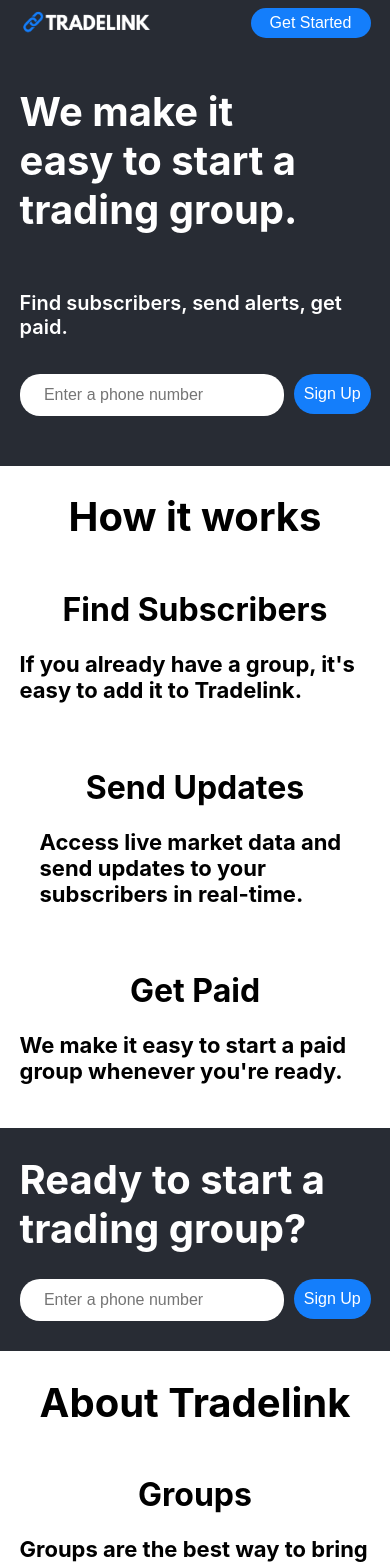
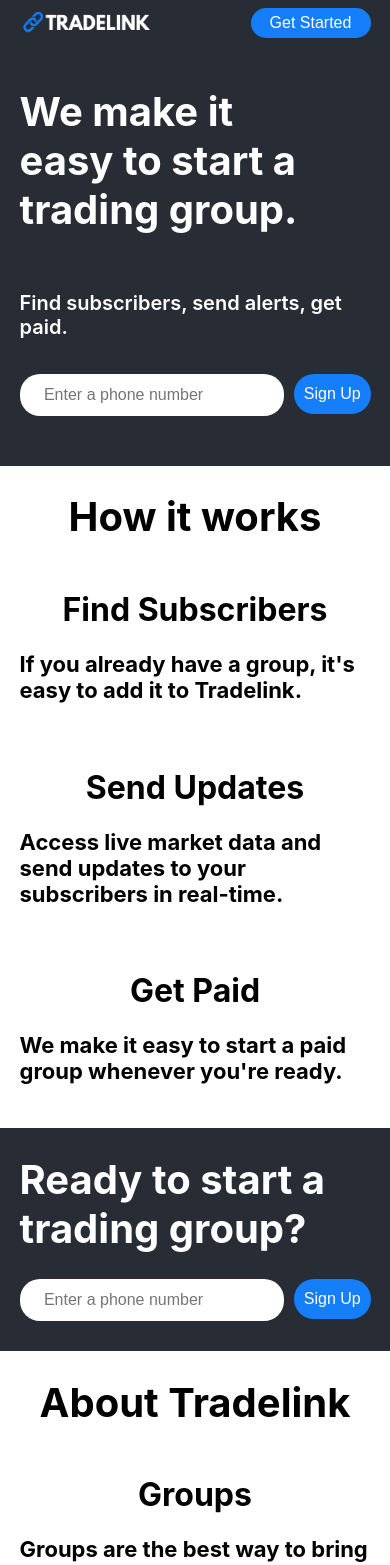
Before and after one commit to therobertc/tradelink-web, a React (Create React App) app: page / in a window 390 px wide. Shown: the top 1565 px of the page. Built offline with nearby package versions, Linux system fonts and the light colour scheme.

Commit message:
section fix

```diff
--- a/src/components/Sections/Section.module.css
+++ b/src/components/Sections/Section.module.css
@@ -49,6 +49,11 @@
   .SectionContainer {
     flex-direction: column;
   }
+
+  .SectionItem:nth-child(2) {
+    padding: 0;
+  }
+
   .SectionItem p {
     text-align: left;
   }
```
